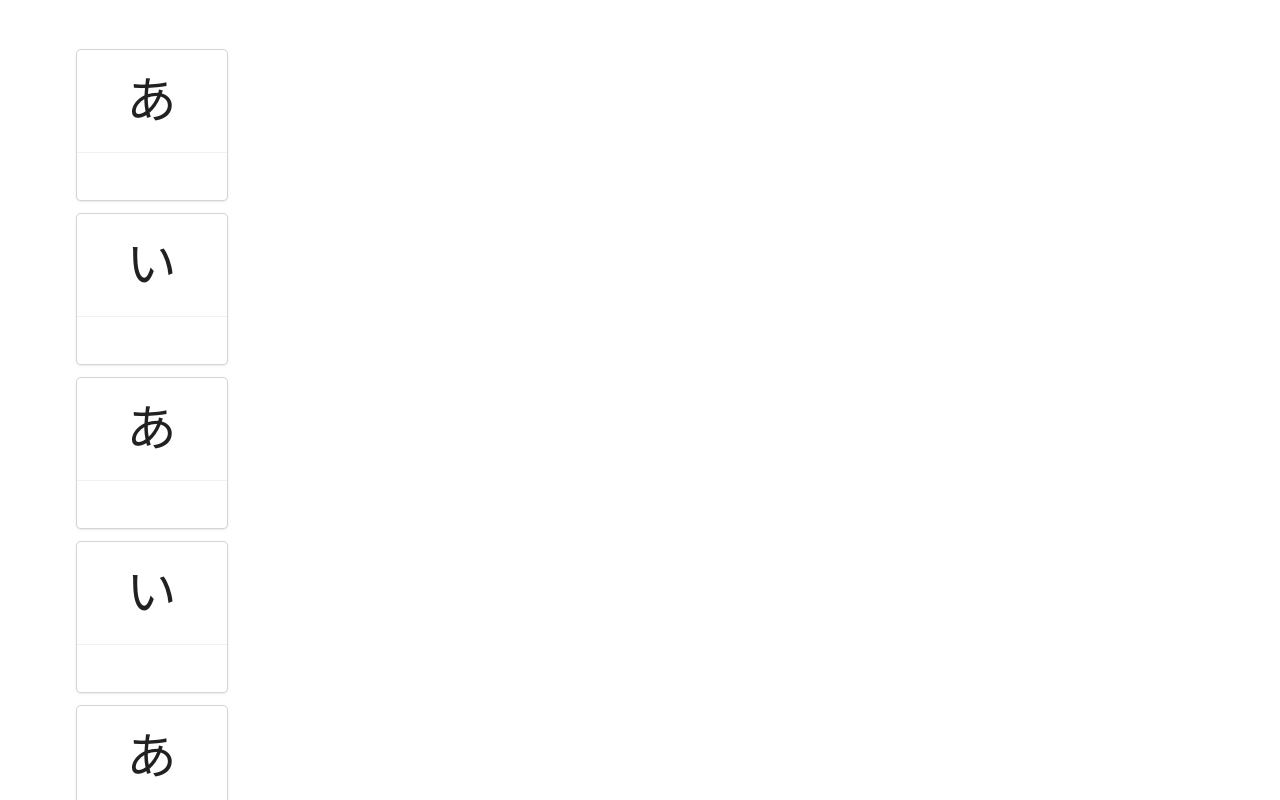
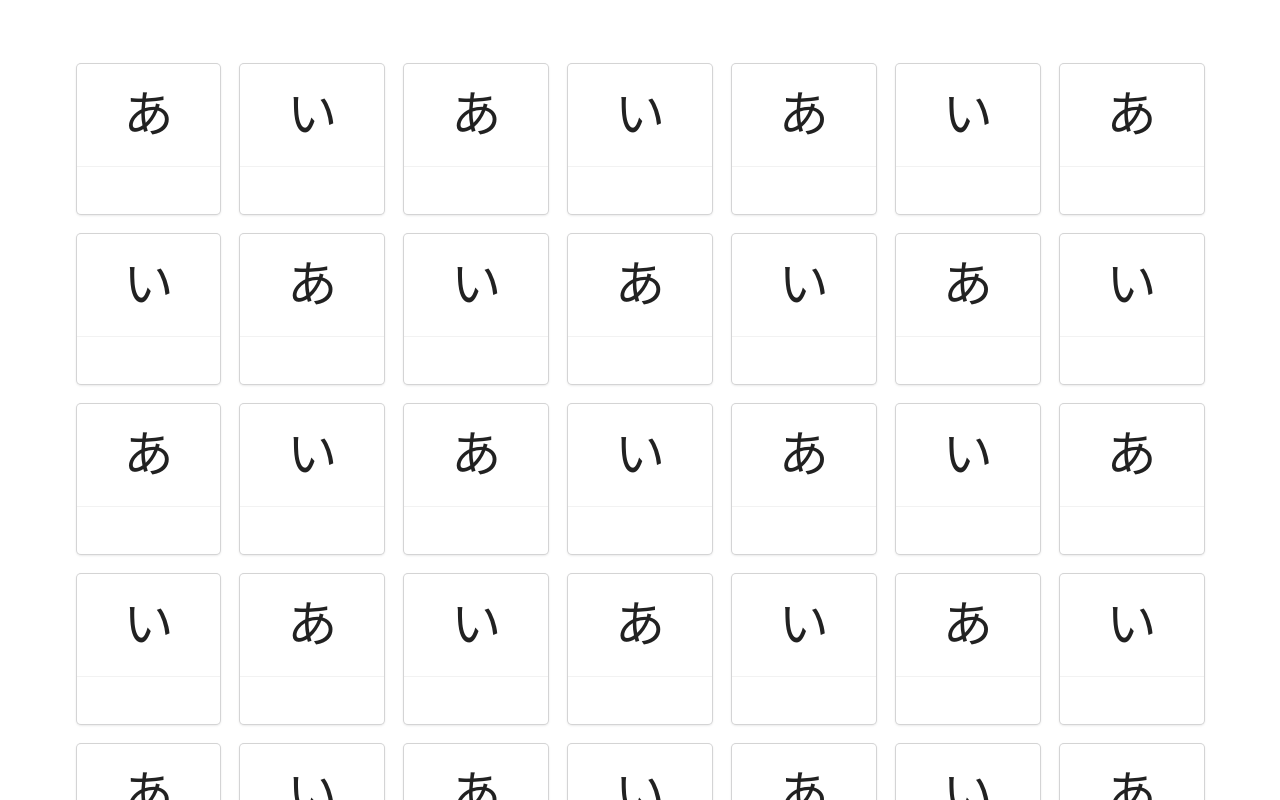
Before and after one commit to heysadboy/kana-kanji-practice, a React (Create React App) app: page / in a window 1280 px wide. Shown: the top 800 px of the page. Built offline with nearby package versions, Linux system fonts and the light colour scheme.

Commit message:
updating css

```diff
--- /dev/null
+++ b/src/assets/css/App.css
@@ -0,0 +1,4 @@
+.ui.container {
+    padding-top: 50px;
+    padding-bottom: 50px;
+}
--- /dev/null
+++ b/src/assets/css/CardList.css
@@ -0,0 +1,6 @@
+.card-list {
+    display: grid;
+    grid-template-columns: repeat(auto-fill, minmax(140px, auto));
+    grid-auto-rows: 150px;
+    grid-gap: 20px 20px;
+}
--- a/src/assets/css/CharacterCard.css
+++ b/src/assets/css/CharacterCard.css
@@ -1,6 +1,10 @@
 .ui.card {
     width: 150px;
     height: 150px;
+}
+
+.ui.card:first-child {
+    margin-top: 1em;
 }
 
 .character {
--- a/src/assets/data/hiragana.json
+++ b/src/assets/data/hiragana.json
@@ -273,10 +273,5 @@
         "id": 27,
         "jp": "あ",
         "en": "a"
-    },
-    {
-        "id": 28,
-        "jp": "い",
-        "en": "i"
     }
 ]
--- a/src/components/App.js
+++ b/src/components/App.js
@@ -2,12 +2,16 @@ import React from 'react';
 import CardList from './CardList';
 import hiraganaData from '../assets/data/hiragana.json';
 import katakanaData from '../assets/data/katakana.json';
+import '../assets/css/App.css';
+
 
 const App = () => {
     const hiragana = hiraganaData;
     const katakana = katakanaData;
     return (
-        <div className="ui container" style={{ paddingTop: "50px" }}><CardList kanaList={hiragana} /></div>
+        <div className="ui container">
+            <CardList kanaList={hiragana} />
+        </div>
     );
 }
 
--- a/src/components/CardList.js
+++ b/src/components/CardList.js
@@ -1,12 +1,14 @@
 import React from 'react';
 import CharacterCard from './CharacterCard';
+import '../assets/css/CardList.css';
+
 
 const CardList = ({kanaList}) => {
 
     const renderedCardList = kanaList.map((kana) => {
         return (<CharacterCard key={kana.id} kana={kana}/>);
     })
-    return (<div>{renderedCardList}</div>);
+    return (<div className="card-list">{renderedCardList}</div>);
 };
 
 export default CardList;
```
Also changed, not shown: 1 other file (tests, documents, lock files or other folders).
